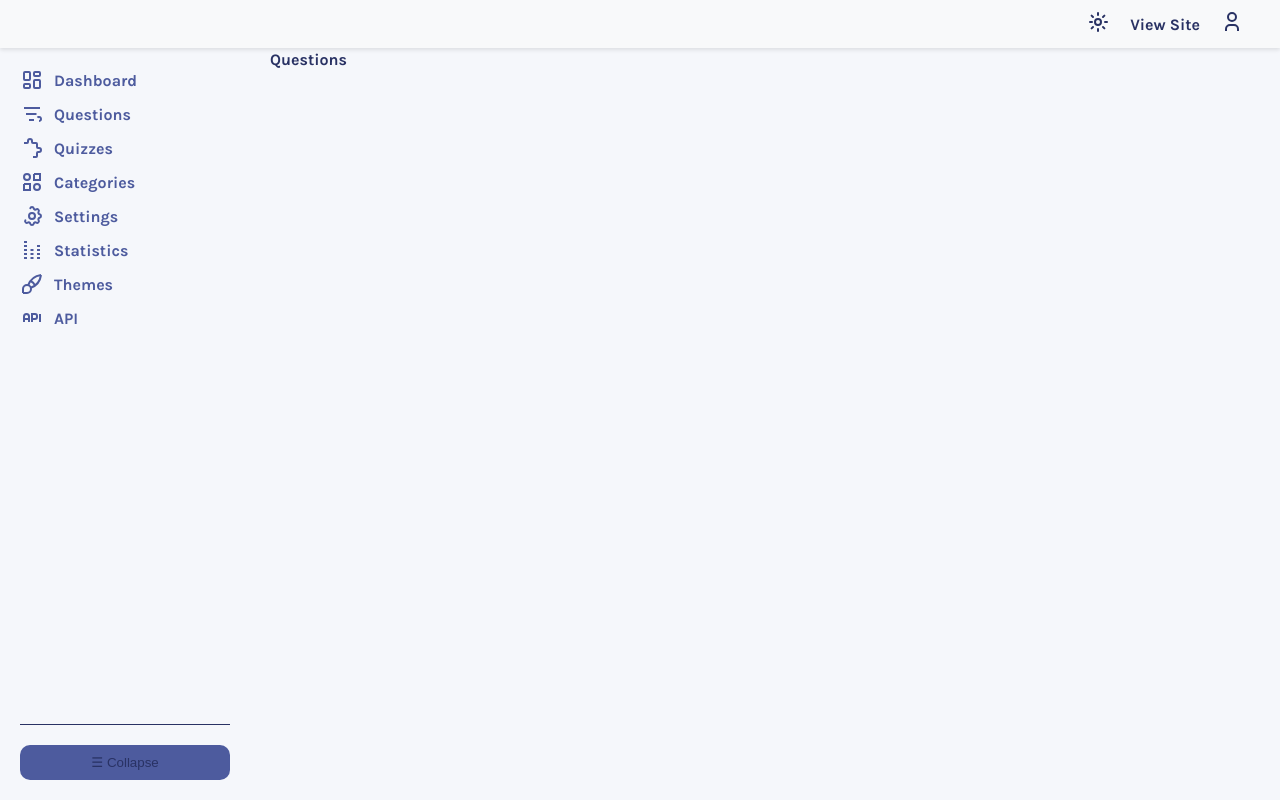
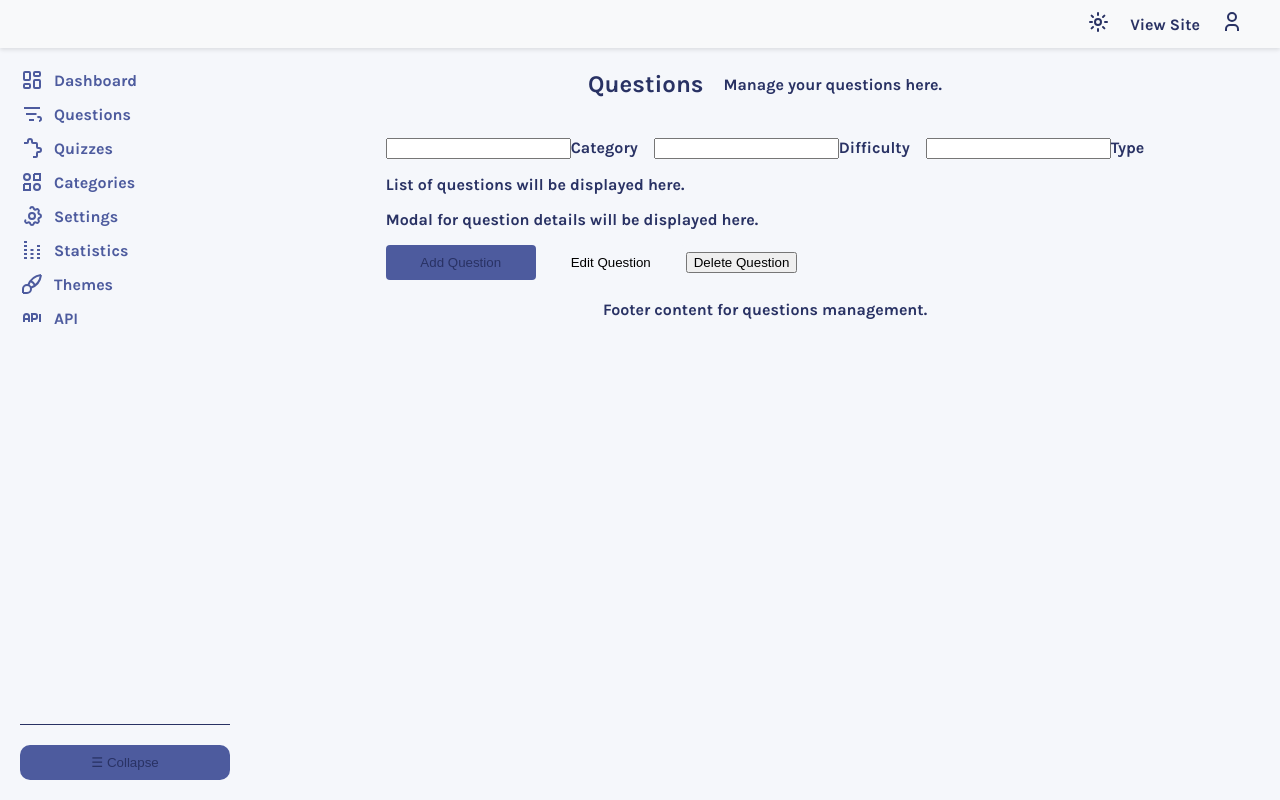
Before and after one commit to habibma/quizzical, a React (Vite) app: page /admin/questions in a window 1280 px wide. Built offline with nearby package versions, Linux system fonts and the light colour scheme; no server answers.

Commit message:
feat: component view

```diff
--- /dev/null
+++ b/src/pages/Admin/Questions.css
@@ -0,0 +1,31 @@
+
+.questions {
+    display: flex;
+    flex-direction: column;
+    align-items: center;
+    justify-content: center;
+    padding: 20px;
+    gap: 20px;
+}
+
+.questions-header {
+    display: flex;
+    justify-content: space-between;
+    align-items: center;
+    margin-bottom: 20px;
+    gap: 20px;
+    .lead {
+        font-size: 1rem;
+    }
+}
+
+.questions-content {
+    display: flex;
+    flex-direction: column;
+    gap: 1rem;
+}
+
+.questions-actions {
+    display: flex;
+    gap: 1rem;
+}
--- a/src/pages/Admin/Questions.jsx
+++ b/src/pages/Admin/Questions.jsx
@@ -1,9 +1,72 @@
 import React from 'react'
+import Input from '../../components/Input'
+
+import './Questions.css'
 
 const Questions = () => {
+
+  const categoryOptions = [
+    { value: 'any', label: 'Any Category' },
+    { value: '9', label: 'General Knowledge' },
+  ];
+
+  const difficultyOptions = [
+    { value: 'any', label: 'Any Difficulty' },
+    { value: 'easy', label: 'Easy' },
+    { value: 'medium', label: 'Medium' },
+    { value: 'hard', label: 'Hard' },
+  ];
+
+  const typeOptions = [
+    { value: 'any', label: 'Any Type' },
+    { value: 'multiple', label: 'Multiple Choice' },
+    { value: 'boolean', label: 'True-False' },
+  ];
+
   return (
-    <div>Questions</div>
+    <div className='questions'>
+      <section className='questions-header'>
+        <h1>Questions</h1>
+        <p className='lead'>Manage your questions here.</p>
+      </section>
+      <section className='questions-content flex-row'>
+        <div className='questions-actions'>
+          <Input as="select" options={categoryOptions} id="category" name="category" label="Category" />
+          <Input as="select" options={difficultyOptions} id="difficulty" name="difficulty" label="Difficulty" />
+          <Input as="select" options={typeOptions} id="type" name="type" label="Type" />
+        </div>
+        <div className='questions-list'>
+          <p>List of questions will be displayed here.</p>
+        </div>
+        <div className='questions-modal'>
+          <p>Modal for question details will be displayed here.</p>
+        </div>
+        <div className='questions-actions-footer'>
+          <button className='btn-primary'>Add Question</button>
+          <button className='btn-secondary'>Edit Question</button>
+          <button className='btn-danger'>Delete Question</button>
+        </div>
+      </section>
+      <section className='questions-footer'>
+        <p>Footer content for questions management.</p>
+      </section>
+    </div >
   )
 }
 
 export default Questions
+
+// First version (API-based)
+// ✅ Select category
+// ✅ Select difficulty
+// ✅ Select type
+// ✅ Fetch questions from API
+// ✅ View question details in a modal
+// Future version (your own backend)
+// ✅ Add question
+// ✅ Edit question
+// ✅ Delete question
+// ✅ Search questions
+// ✅ Filter by category
+// ✅ Import/Export questions
+// ✅ Bulk actions
```
